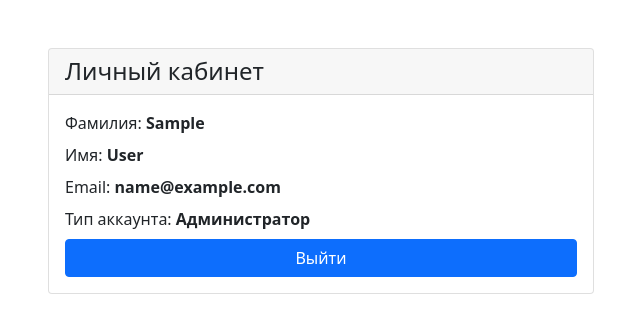
After one commit to dr-number/recipe_management_v12, a Django app: page /main/lk_all/get_lk/ in a window 1280 px wide. The commit adds this page. Shown: the top 333 px of the page, without its empty margins (319-959 px from the left). Run offline with Django 4.2, Linux system fonts and the light colour scheme; the visitor is signed in with stand-in values (Sample User, id 1); parts of the project's set-up code (start-up, migrations or seed data) failed here and were passed over; some libraries are stand-ins or nearby versions.

Commit message:
correct lk

```diff
--- a/app/main/const.py
+++ b/app/main/const.py
@@ -20,6 +20,7 @@ KEY_USER_TYPES_CHOICES = (
     (KEY_USER_TYPE_CHEF, 'Шеф-повар'),
     (KEY_USER_TYPE_CULINARY_ENTHUSIAST, 'Любитель кулинарии'),
 )
+KEY_USER_TYPES_CHOICES_DICT = dict(KEY_USER_TYPES_CHOICES)
 
 KEY_RAITING_RECIPE_VERY_BAD = 1
 KEY_RAITING_RECIPE_BAD = 2
--- a/app/main/models.py
+++ b/app/main/models.py
@@ -14,7 +14,7 @@ from rest_framework.authtoken.models import Token
 
 
 from main.const import (
-    KEY_USER_TYPES_CHOICES, KEY_USER_TYPE_CHEF, RATING_RECIPE_CHOICES
+    KEY_USER_TYPES_CHOICES, KEY_USER_TYPE_CHEF, RATING_RECIPE_CHOICES, KEY_USER_TYPES_CHOICES_DICT
 )
 from app.settings import ERRORS_CHAT_ID
 
@@ -47,6 +47,12 @@ class User(AbstractUser):
     is_confirmed_email = models.BooleanField(default=False, verbose_name='Подтвердение email')
     date_confirmed_email = models.DateTimeField(blank=True, null=True, verbose_name='Дата подтвердения email')
     confirmation_email = models.JSONField(verbose_name='код-подтвердение email', blank=True, default=dict)
+
+    def get_type_text(self) -> str:
+        return (
+            'Администратор' if self.is_superuser else
+            KEY_USER_TYPES_CHOICES_DICT.get(self.type, 'Неизвестно')
+        )
 
     @property
     def token(self):
--- a/app/main/serializers_lk.py
+++ b/app/main/serializers_lk.py
@@ -1,18 +1,23 @@
 from rest_framework import serializers
-from main.models import Recipe, Comment, User
+from main.models import User, Recipe, Comment
 from main.const import (
     RATING_RECIPE_CHOICES
 )
 from main.helpers_serializers import validate_unexpected_fields, is_valid_email, serializer_logger
 
 class LkAllUserOutputSerializer(serializers.ModelSerializer):
+    type_text = serializers.SerializerMethodField()
+
+    def get_type_text(self, obj: User):
+        return obj.get_type_text()
+
     class Meta:
         model = User
         fields = [
             'first_name',
             'last_name',
             'email',
-            'type',
+            'type_text',
             'date_joined'
         ]
 
--- a/app/main/templates/includes/server_js.html
+++ b/app/main/templates/includes/server_js.html
@@ -107,8 +107,7 @@
 
                 if (result.token) {
                     localStorage.setItem('auth_token', result.token);
-                    alert('Успешный вход!');
-                    window.location.href = '/'; // Перенаправление на главную
+                    window.location.href = 'http://localhost:8700/main/lk_all/get_lk/'; // Перенаправление на главную
                 } else {
                     alert('Ошибка входа: токен не получен');
                 }
--- /dev/null
+++ b/app/main/templates/lk.html
@@ -0,0 +1,43 @@
+{% load functions_html %}
+
+<!DOCTYPE html>
+<html>
+<head>
+    <title>Личный кабинет</title>
+    {% include "includes/bootstrap.css.html" %}
+</head>
+<body>
+    <div class="container mt-5">
+        <div class="row justify-content-center">
+            <div class="col-md-6">
+                <div class="card">
+                    <div class="card-header">
+                        <h4 class="mb-0">Личный кабинет</h4>
+                    </div>
+                    <div class="card-body">
+
+                        <label for="first_name" class="form-label">
+                            Фамилия: <b>{{ user.first_name }}</b>
+                        </label>
+                        </br>
+                        <label for="last_name" class="form-label">
+                            Имя: <b>{{ user.last_name }}</b>
+                        </label>
+                        </br>
+                        <label for="email" class="form-label">
+                            Email: <b>{{ user.email }}</b>
+                        </label>
+                        </br>
+                        <label for="type" class="form-label">
+                            Тип аккаунта: <b>{{ user.type_text }}</b>
+                        </label>
+
+                        <form method="post">
+                            <button type="submit" class="btn btn-primary w-100">Выйти</button>
+                        </form>
+                    </div>
+                </div>
+            </div>
+        </div>
+    </div>
+</body>
--- a/app/main/view_front.py
+++ b/app/main/view_front.py
@@ -1,5 +1,3 @@
-import requests
-
 from django.views import View
 from django.shortcuts import render
 
--- a/app/main/viewsets_lk.py
+++ b/app/main/viewsets_lk.py
@@ -3,6 +3,7 @@ from rest_framework.decorators import action
 from rest_framework.response import Response
 from rest_framework import status, permissions, parsers, renderers
 from drf_yasg.utils import swagger_auto_schema
+from django.shortcuts import render
 
 from main.serializers_lk import (
     LkAllRecipesSerializer, RecipeWithCommentsSerializer, LkRecipeInputSerializer,
@@ -39,6 +40,13 @@ class LkAllViewSet(ViewSet):
                 request.user
             ).data
         )
+
+    @action(detail=False, methods=['get'])
+    def get_lk(self, request):
+        return render(request, 'lk.html', {
+            'user': LkAllUserOutputSerializer(request.user).data,
+
+        })
 
     # @swagger_auto_schema(request_body=LkRecipeInputSerializer)
     @action(detail=False, methods=['get'])
```
Also changed, not shown: app/app/settings.py (+4 -5 lines), app/main/templatetags/functions_html.py (added, +7 -0 lines).
